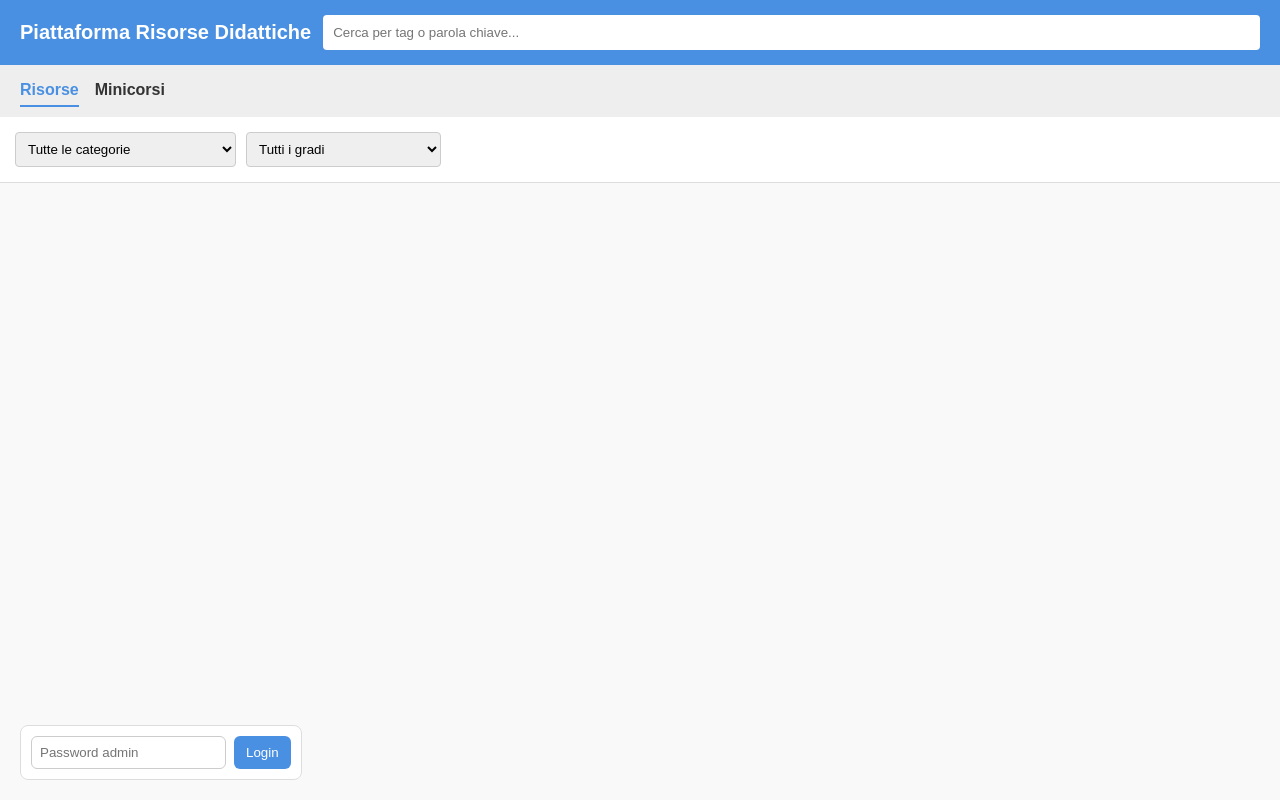
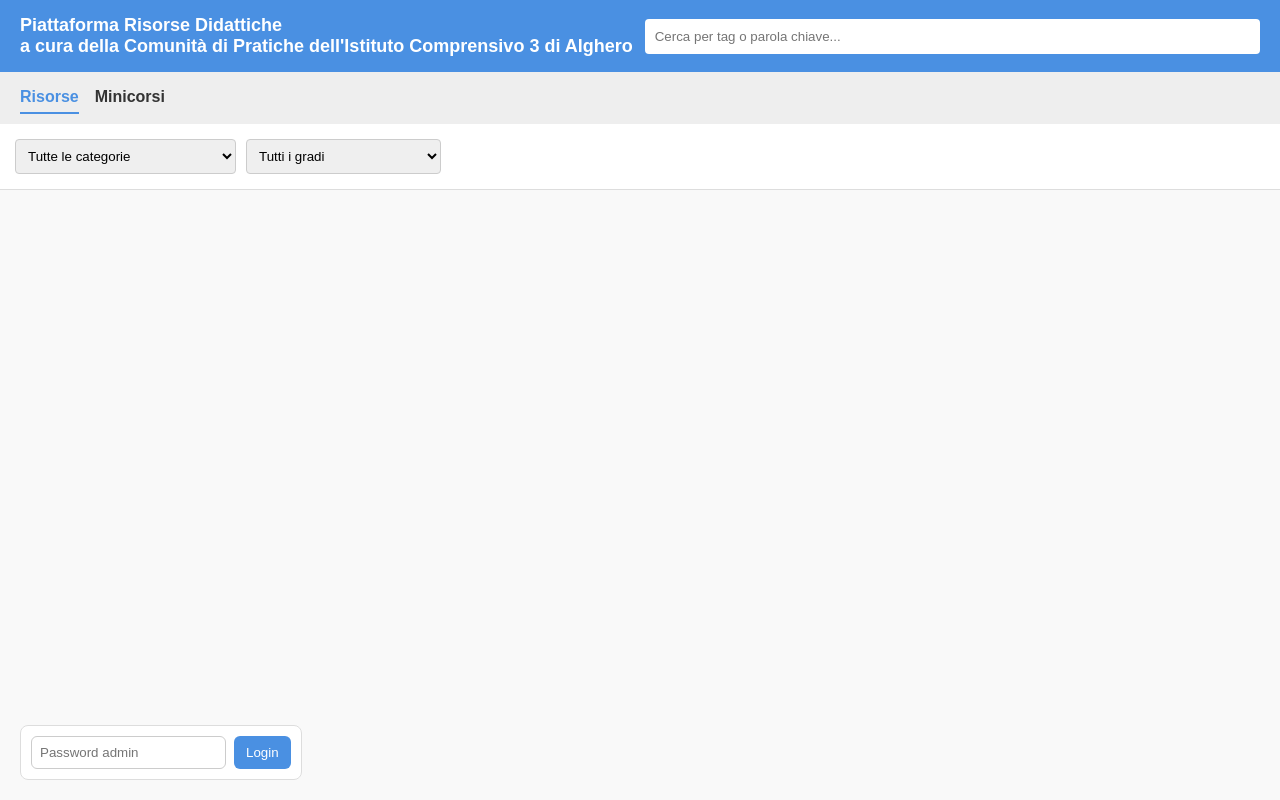
Before and after one commit to bruce2727/piattaforma-risorse-didattiche, a plain HTML site: page frontend/index.html in a window 1280 px wide. Drawn offline with Linux system fonts and the light colour scheme; no server answers.

Commit message:
Aggiornamento stili e testi

```diff
--- a/frontend/index.html
+++ b/frontend/index.html
@@ -12,7 +12,7 @@
     *{box-sizing:border-box}
     body{font-family:Arial,Helvetica,sans-serif;margin:0;background:var(--bg);color:var(--text)}
     header{background:var(--primary);color:#fff;padding:15px 20px;display:flex;gap:12px;align-items:center;flex-wrap:wrap}
-    header h1{margin:0;font-size:20px;flex:0 0 auto}
+    header h1{margin:0;font-size:18px;flex:0 0 auto}
     header .search-wrap{flex:1 1 260px;min-width:240px}
     header input[type="text"]{width:100%;padding:10px;border:none;border-radius:4px}
     nav{background:#eee;padding:10px 20px;display:flex;gap:16px}
@@ -55,8 +55,8 @@
 </head>
 <body>
   <header>
-    <h1>Piattaforma Risorse Didattiche</h1>
-    <div class="search-wrap">
+    <h1>Piattaforma Risorse Didattiche<br> a cura della Comunità di Pratiche dell'Istituto Comprensivo 3 di Alghero</h1>
+	 <div class="search-wrap">
       <input id="searchInput" type="text" placeholder="Cerca per tag o parola chiave..." />
     </div>
   </header>
```
